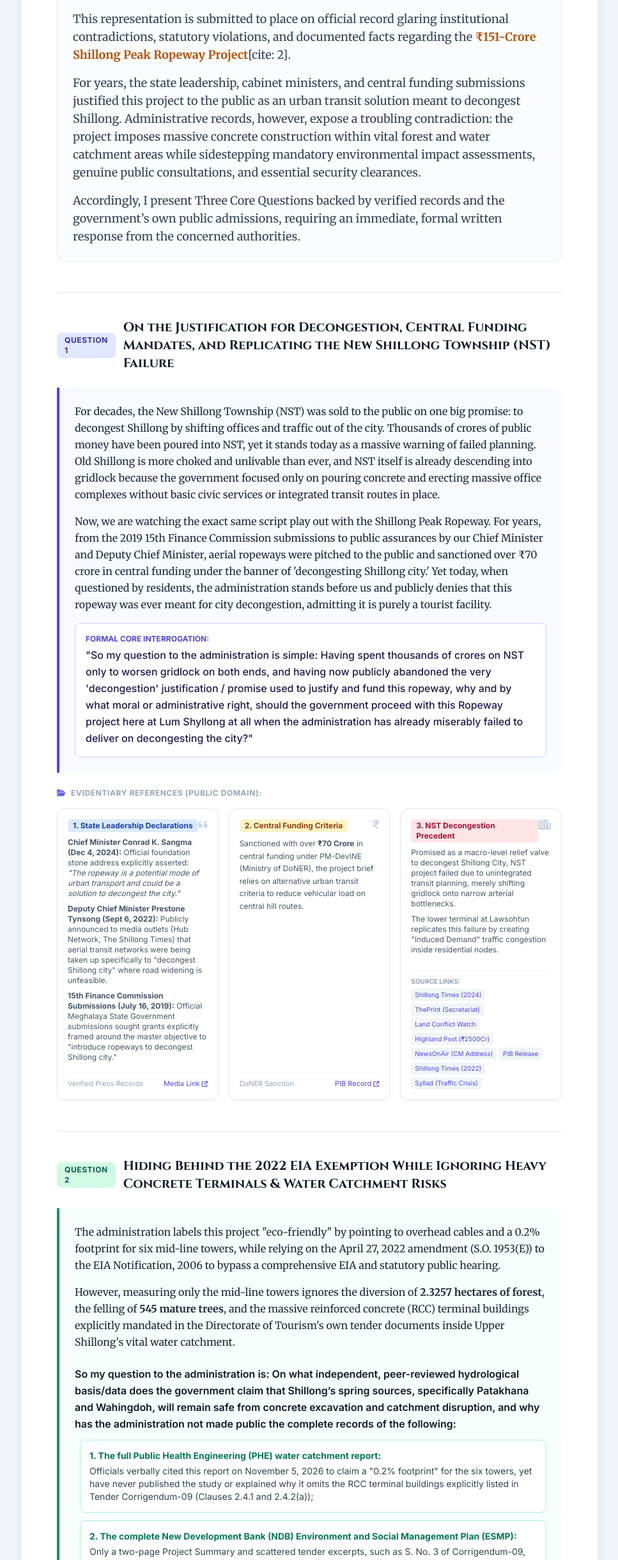
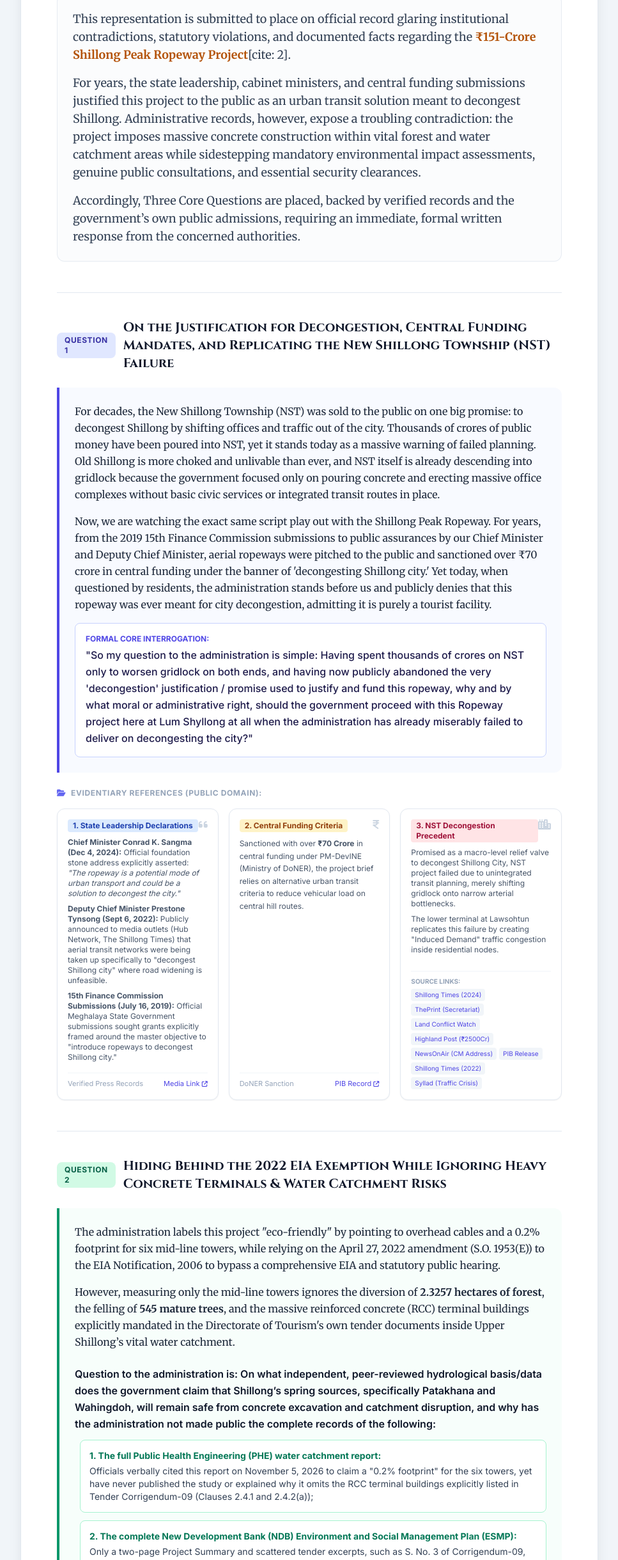
Before and after one commit to Maxxmeghalayaphilharmonicsociety/Shillong-City-Decongestion, a plain HTML site: page questions.html in a window 1280 px wide. Shown: the part 760-3199 px from the top of the page at 64% size, without its empty margins (312-1279 px from the left). Drawn offline with nearby package versions, Linux system fonts and the light colour scheme.

Commit message:
Update questions.html

```diff
--- a/questions.html
+++ b/questions.html
@@ -330,7 +330,7 @@
                                 For years, the state leadership, cabinet ministers, and central funding submissions justified this project to the public as an urban transit solution meant to decongest Shillong. Administrative records, however, expose a troubling contradiction: the project imposes massive concrete construction within vital forest and water catchment areas while sidestepping mandatory environmental impact assessments, genuine public consultations, and essential security clearances.
                             </p>
                             <p>
-                                Accordingly, I present Three Core Questions backed by verified records and the government’s own public admissions, requiring an immediate, formal written response from the concerned authorities.
+                                Accordingly,  Three Core Questions are placed,  backed by verified records and the government’s own public admissions, requiring an immediate, formal written response from the concerned authorities.
                             </p>
                         </div>
                     </section>
@@ -456,7 +456,7 @@
 
                             <div class="pt-2 font-sans">
                                 <p class="font-semibold text-slate-900 dark:text-white mb-3">
-                                    So my question to the administration is:
+                                   Question to the administration is:
                                     On what independent, peer-reviewed hydrological basis/data does the government claim that Shillong’s spring sources, specifically Patakhana and Wahingdoh, will remain safe from concrete excavation and catchment disruption, and why has the administration not made public the complete records of the following:
                                 </p>
 
```
